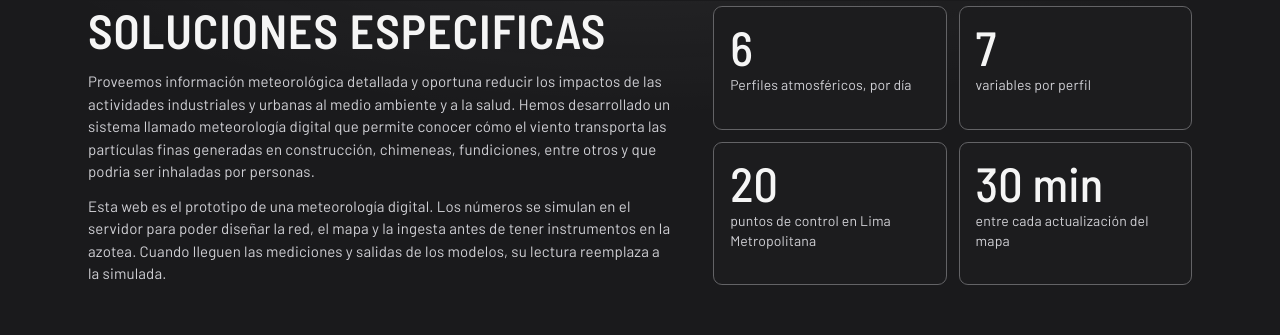
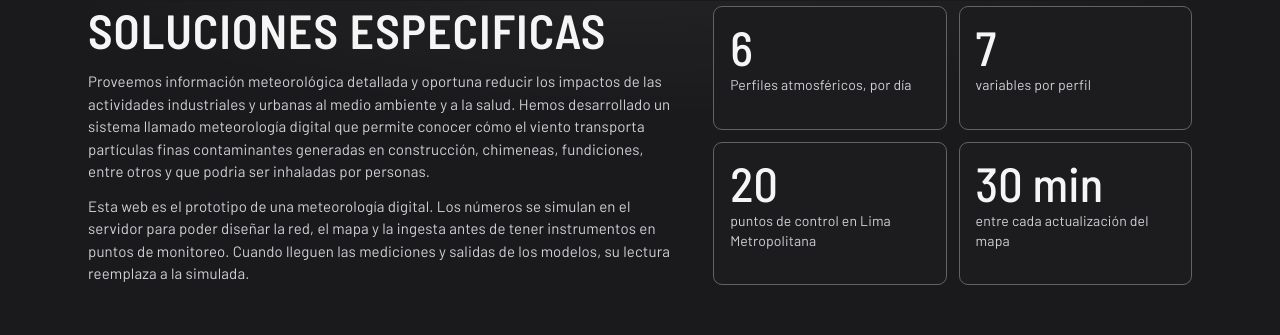
Before and after one commit to p494skgnzw-design/prototipo-calidad-aire-lima, a Next.js app: page / in a window 1280 px wide. Shown: the part 799-1134 px from the top of the page. Built offline with nearby package versions, Linux system fonts and the light colour scheme; no server answers.

Commit message:
Clarify description of meteorology system and monitoring
Updated text to clarify the description of the digital meteorology system and monitoring points.

```diff
--- a/app/page.tsx
+++ b/app/page.tsx
@@ -44,13 +44,13 @@ export default function HomePage() {
 
               Proveemos información meteorológica detallada y oportuna reducir los impactos de las actividades industriales
               y urbanas al medio ambiente y a la salud. Hemos desarrollado un sistema llamado meteorología digital
-              que permite conocer cómo el viento transporta las partículas finas generadas en construcción, chimeneas, fundiciones,
+              que permite conocer cómo el viento transporta partículas finas contaminantes generadas en construcción, chimeneas, fundiciones,
               entre otros y que podria ser inhaladas por personas.
             </p>
             <p className="mt-3 text-pretty text-muted-foreground">
               Esta web es el prototipo de una meteorología digital. Los números se simulan en el servidor
-              para poder diseñar la red, el mapa y la ingesta antes de tener instrumentos en la
-              azotea. Cuando lleguen las mediciones y salidas de los modelos, su lectura reemplaza a la simulada.
+              para poder diseñar la red, el mapa y la ingesta antes de tener instrumentos en puntos de monitoreo.
+              Cuando lleguen las mediciones y salidas de los modelos, su lectura reemplaza a la simulada.
             </p>
           </div>
           <dl className="grid grid-cols-2 gap-3">
```
